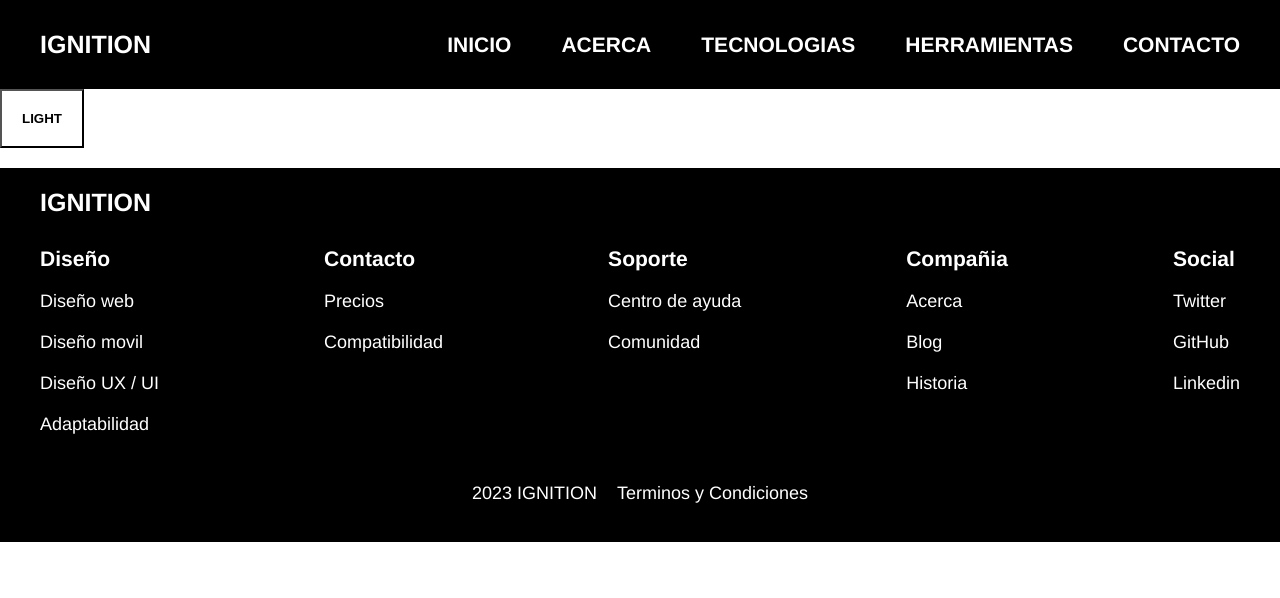
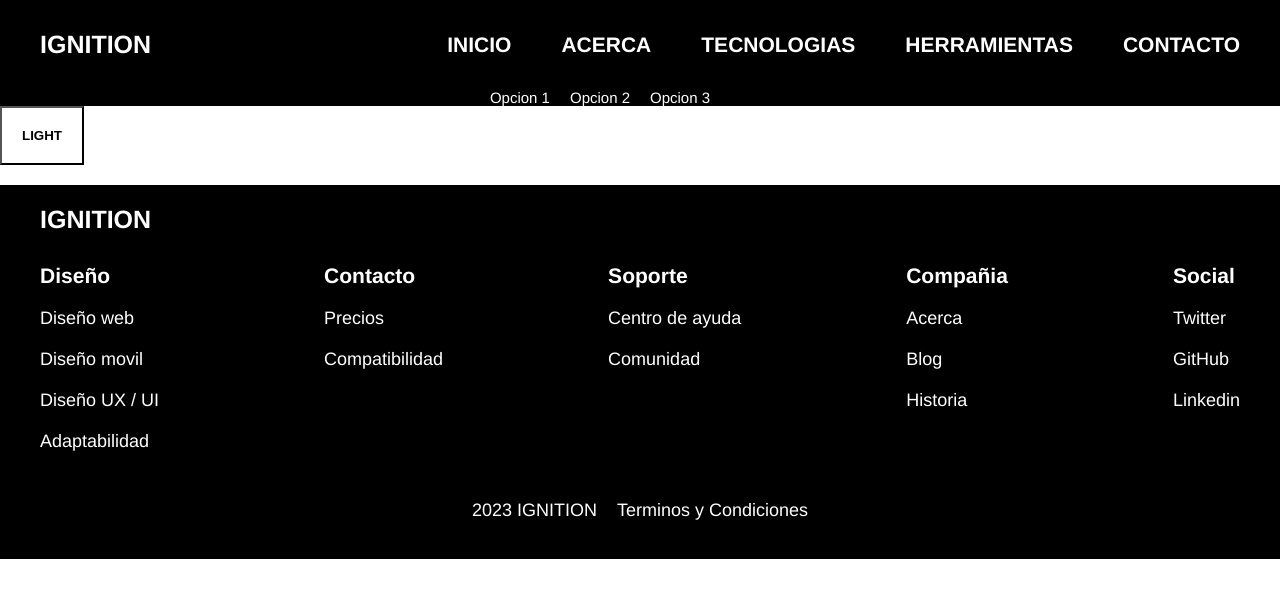
Before and after one commit to Pinto2291/landing-page-js-ignacio, a plain HTML site: page index.html in a window 1280 px wide. Both pictures are taken after a click on the item "INICIO". Drawn offline with nearby package versions, Linux system fonts and the light colour scheme.

Commit message:
jquery agregado y sub menu creado

```diff
--- a/css/style.css
+++ b/css/style.css
@@ -51,7 +51,6 @@ li {
 .contenedor {
   width: 1200px;
 }
-
 /* Themes */
 
 .bg-light {
@@ -99,3 +98,12 @@ li {
 .navegacion-titulos > li {
   cursor: pointer;
 }
+
+.opciones {
+  display: flex;
+  color: var(--font-white);
+  display: flex;
+  justify-content: center;
+  font-size: 1.5rem;
+  gap: 2rem;
+}
--- a/index.html
+++ b/index.html
@@ -17,7 +17,7 @@
         <h2 class="title-h2 uppercase">Ignition</h2>
 
         <ul class="navegacion-titulos">
-          <li>Inicio</li>
+          <li id="navegacion-inicio">Inicio</li>
           <li>Acerca</li>
           <li>Tecnologias</li>
           <li>Herramientas</li>
@@ -27,6 +27,19 @@
       </div>
 
     </nav>
+
+
+    <div class="bg-dark sub-navegacion">
+      <div class="contenedor">
+        <ul class="opciones">
+          <li>Opcion 1</li>
+          <li>Opcion 2</li>
+          <li>Opcion 3</li>
+        </ul>
+      </div>
+    </div>
+
+
 
 
 
@@ -87,7 +100,7 @@
 
   </footer>
 
-
+  <script src="https://code.jquery.com/jquery-3.7.1.slim.js" integrity="sha256-UgvvN8vBkgO0luPSUl2s8TIlOSYRoGFAX4jlCIm9Adc=" crossorigin="anonymous"></script>
   <script type="module" src="./js/main.js"></script>
 </body>
 </html>
--- a/js/main.js
+++ b/js/main.js
@@ -15,6 +15,14 @@ theme_button.addEventListener('click', () => {
     }
 });
 
+
+
+$('#navegacion-inicio').on('click', () => {
+    $('.sub-navegacion').fadeIn();;
+})
+
+
+/*
 const pascalTriangle = (numRows) => {
     let triangle = [[1], [1, 1]];
 
@@ -85,3 +93,5 @@ function generatePascalTriangle(n) {
 }
 
 generatePascalTriangle(6);
+
+*/
```
